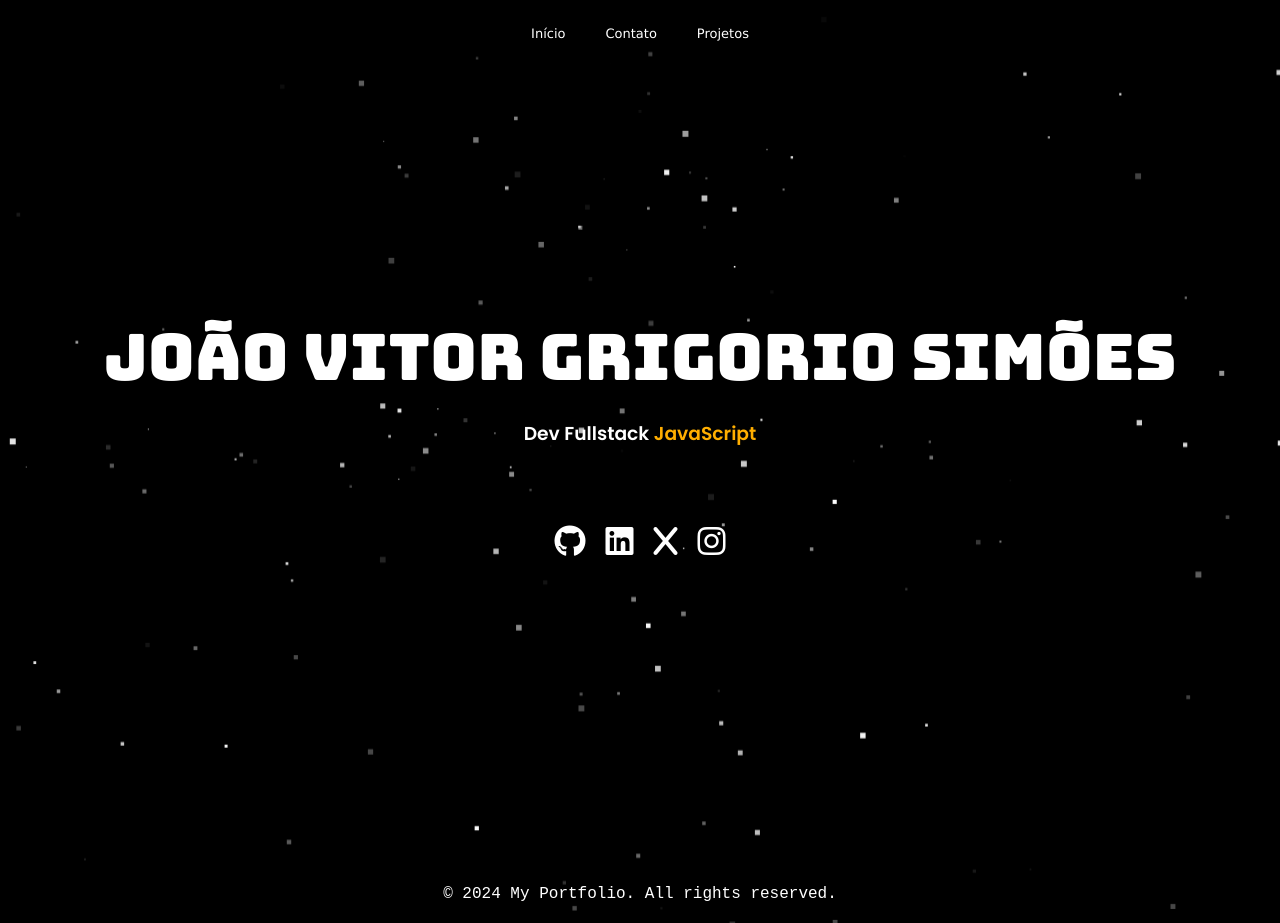
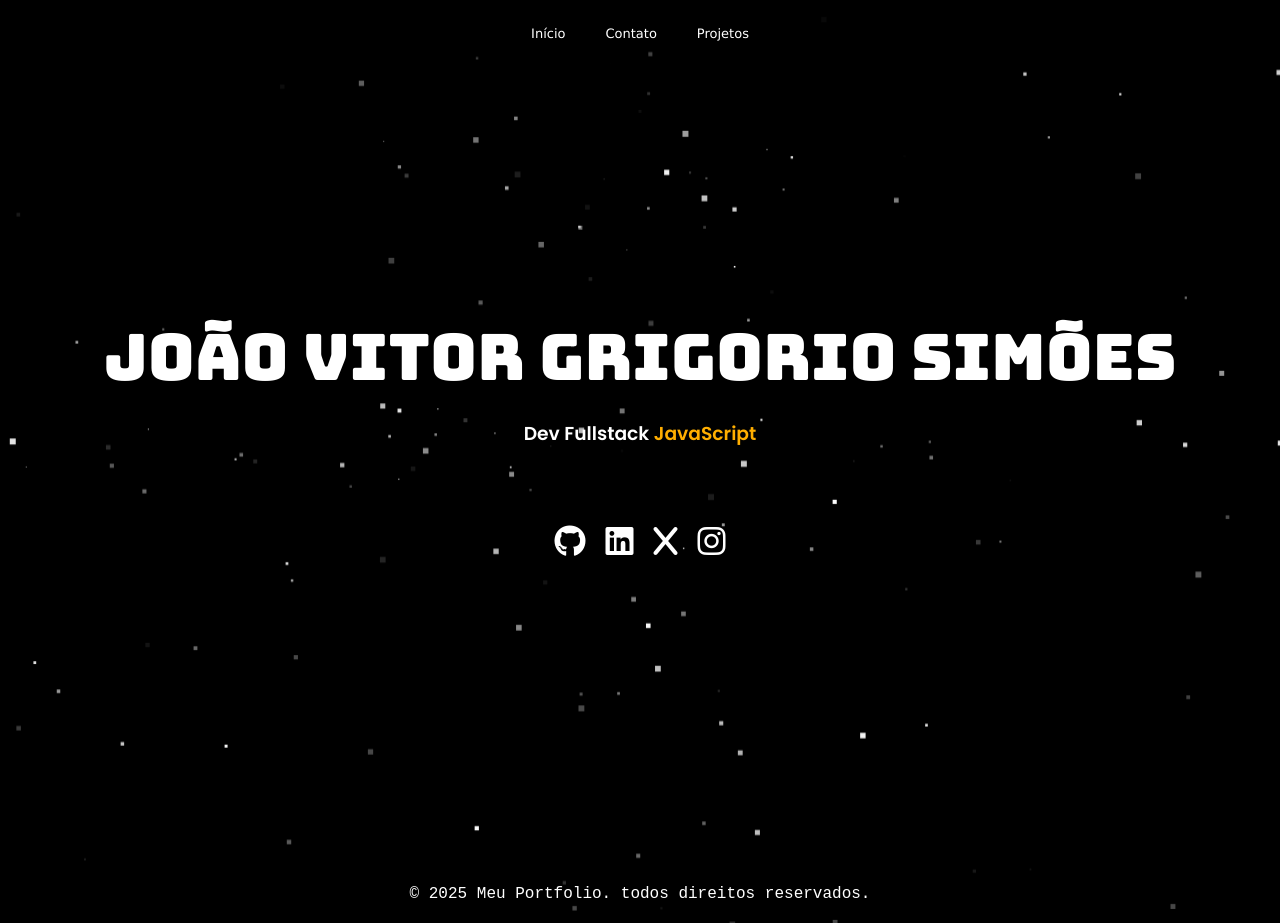
Before and after one commit to JoooVi/Portifolio, a plain HTML site: page index.html in a window 1280 px wide. Drawn offline with Linux system fonts and the light colour scheme; animation ran at ten frames a second.

Commit message:
Update index.html

```diff
--- a/index.html
+++ b/index.html
@@ -45,7 +45,7 @@
 
     <!-- Rodapé -->
     <footer>
-        <p>© 2024 My Portfolio. All rights reserved.</p>
+        <p>© 2025 Meu Portfolio. todos direitos reservados.</p>
     </footer>
 
     <script src="js/script.js"></script>
```
